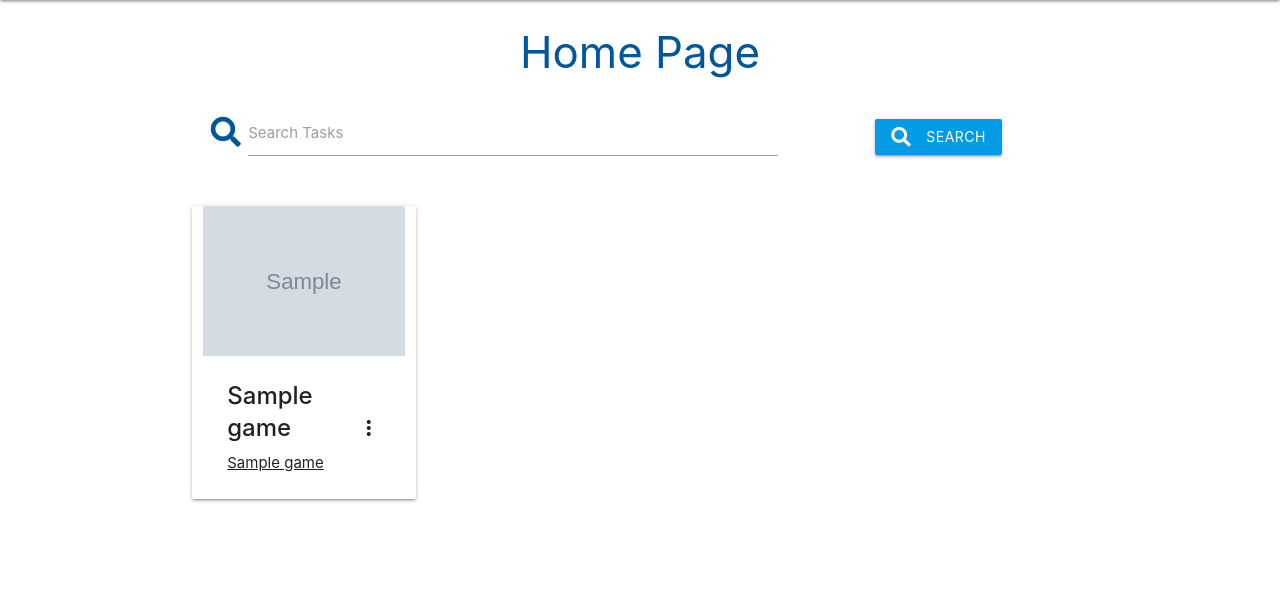
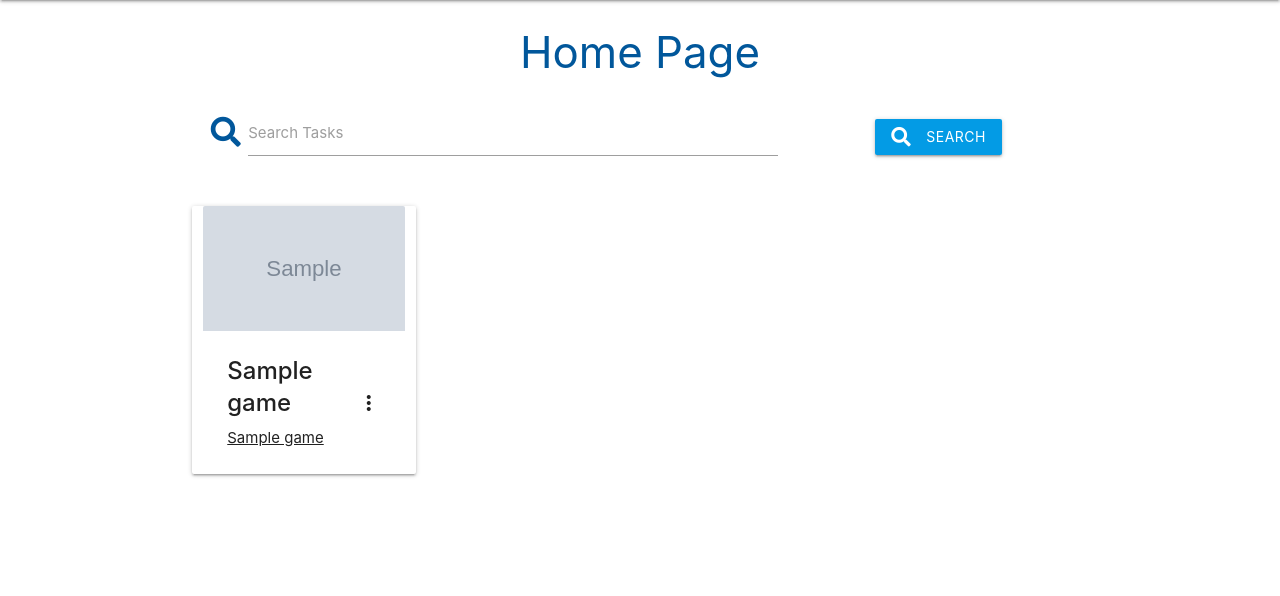
Before and after one commit to KevAndrews/Milestone_Project_3, a Flask app: page / in a window 1280 px wide. Shown: the part 64-660 px from the top of the page. Run offline with Flask 2, Linux system fonts and the light colour scheme; grey boxes marked "Sample" are stand-in pictures; a database or web service that is not in the repository returns one stand-in record (values such as "Sample title"); some libraries are stand-ins or nearby versions.

Commit message:
Add styling to scale card img

```diff
--- a/static/css/style.css
+++ b/static/css/style.css
@@ -11,8 +11,16 @@ main {
   flex: 1 0 auto;
 }
 
-/* Inline style for Social links taken from https://www.w3schools.com/css/css_inline-block.asp */
+/* Style for Card images */
+.card .card-image img {
+  height: 100%;
+}
 
+.card-image {
+  height: 125px;
+}
+
+/* Style for Social links taken from https://www.w3schools.com/css/css_inline-block.asp */
 .social {
   list-style-type: none;
   text-align: center;
--- a/templates/index.html
+++ b/templates/index.html
@@ -29,7 +29,7 @@
       <div class="card col s12 m3 offset-m1">
     {% endif %}
       <div class="card-image waves-effect waves-block waves-light">
-        <img class="activator" src="{{ game.img_link }}" alt="Display image for {{ game.name }}" height="150">
+        <img class="activator" src="{{ game.img_link }}" alt="Display image for {{ game.name }}">
       </div>
       <div class="card-content">
         <span class="card-title activator grey-text text-darken-4"><strong>{{ game.name }}</strong><i
```
